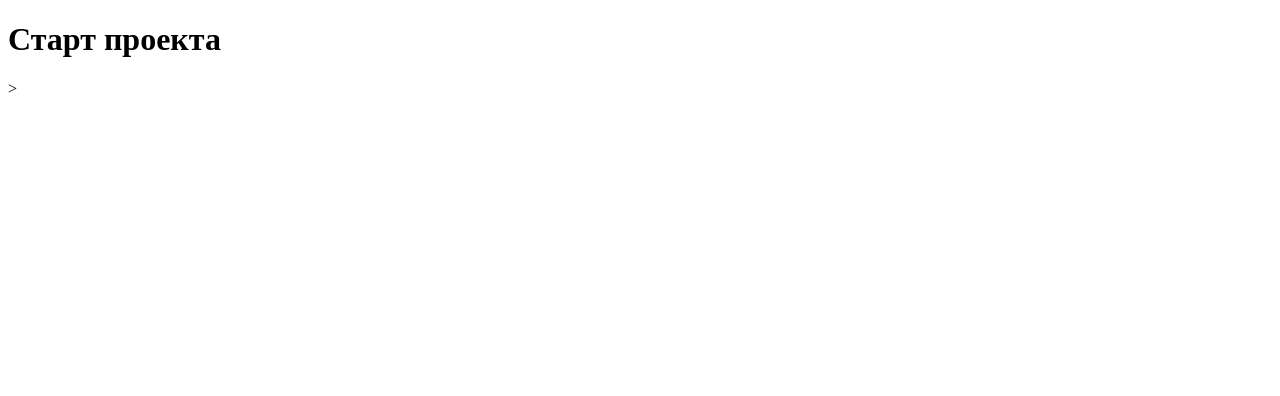
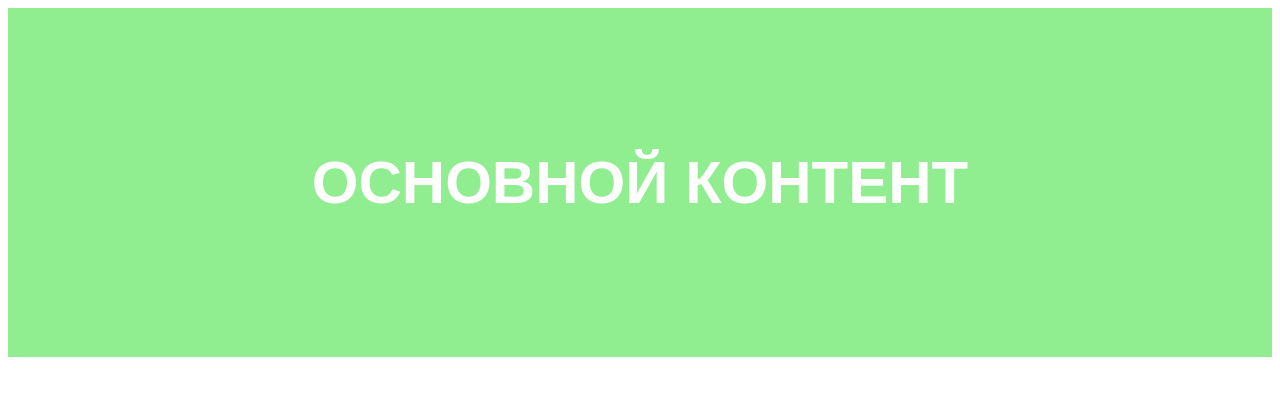
Before and after one commit to vadimkorovin/WebCademy-Intensiv-Day-1, a plain HTML site: page index.html in a window 1280 px wide. Drawn offline with Linux system fonts and the light colour scheme.

Commit message:
Content ready

```diff
--- a/index.html
+++ b/index.html
@@ -5,10 +5,11 @@
     <meta name="viewport" content="width=device-width, initial-scale=1.0">
     <meta http-equiv="X-UA-Compatible" content="ie=edge">
     <title>Document</title>
+    <link rel="stylesheet" href="main.css"/>
 </head>
 <body>
-
-    <h1>Старт проекта</h1>>
-
+    <main class="main">
+    <h1>ОСНОВНОЙ КОНТЕНТ</h1>
+    </main>
 </body>
 </html>
--- a/main.css
+++ b/main.css
@@ -0,0 +1,8 @@
+.main {
+    background: lightgreen;
+    padding: 100px;
+    font-size: 30px;
+    color: #fff;
+    font-family: sans-serif;
+    text-align: center;
+}
```
